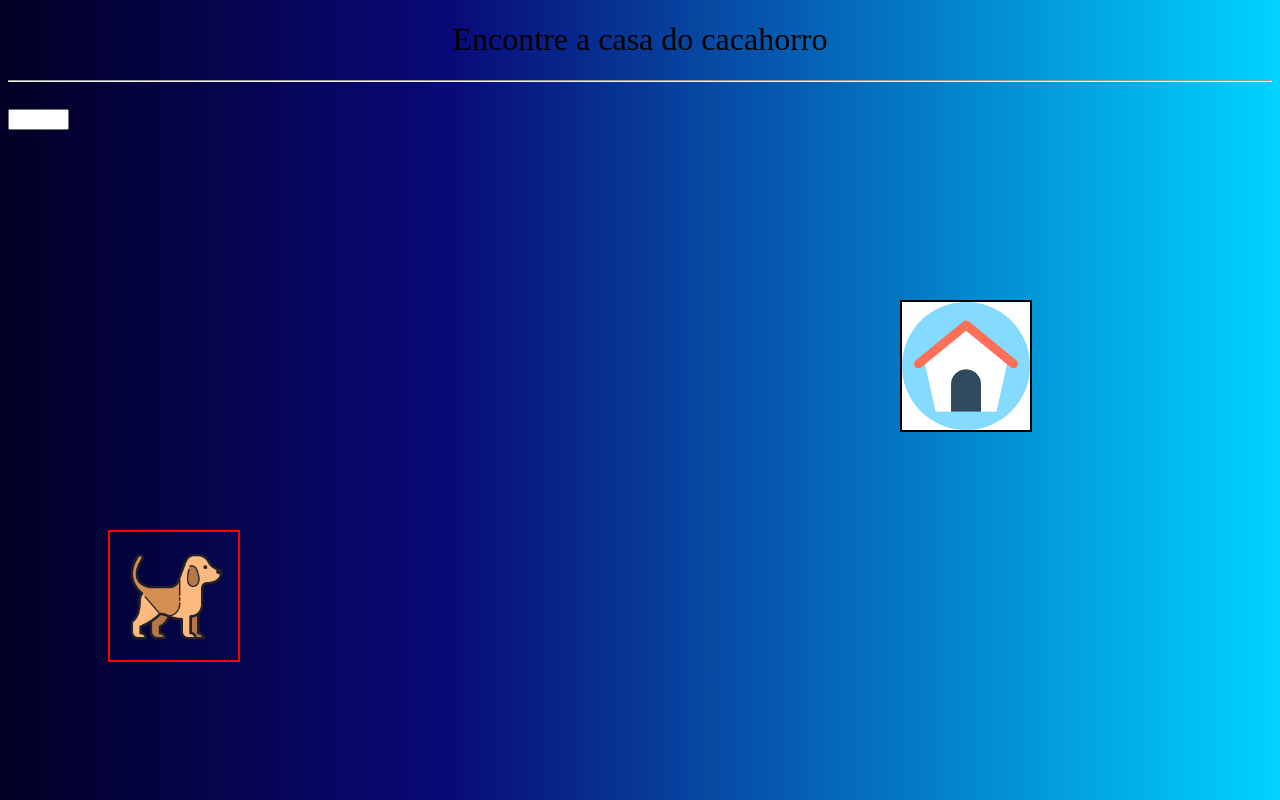
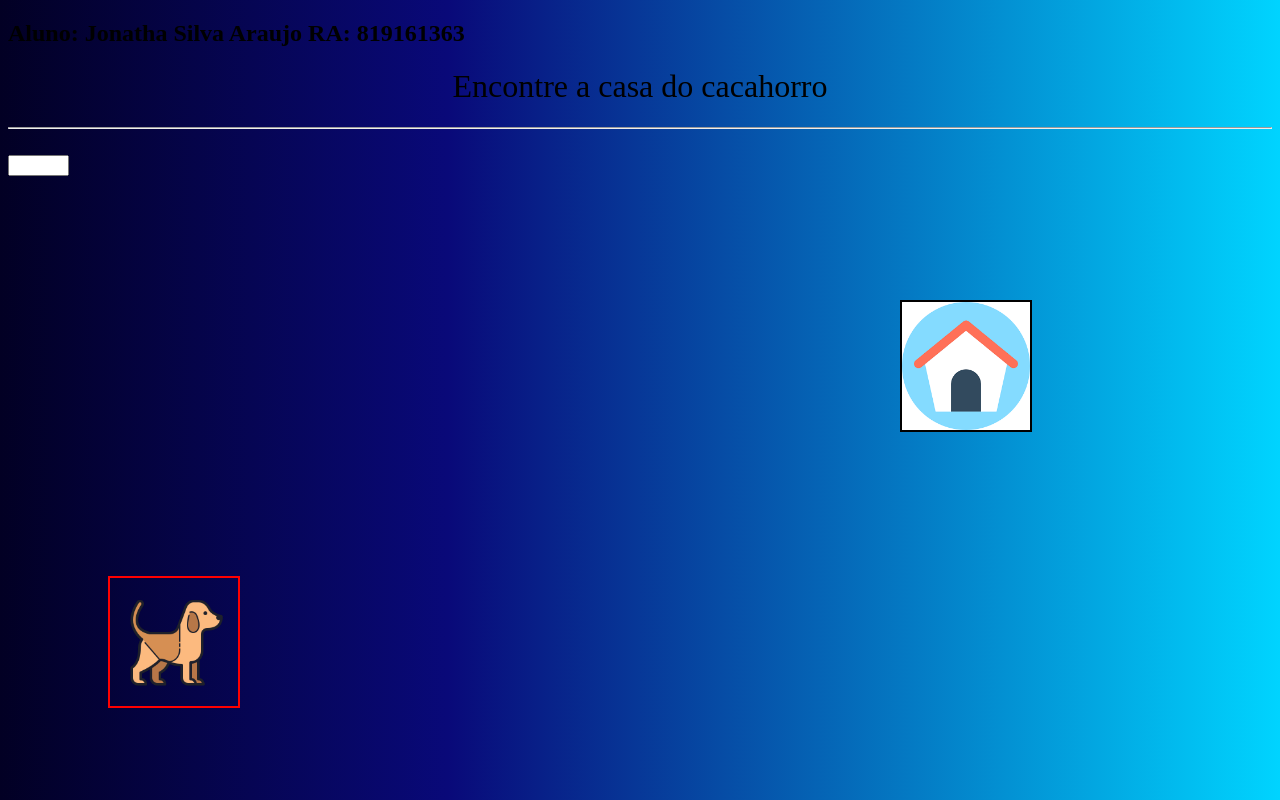
Before and after one commit to DjowNathan/USJT-exercicios, a plain HTML site: page index.html in a window 1280 px wide. Drawn offline with nearby package versions, Linux system fonts and the light colour scheme.

Commit message:
identificação do aluno

```diff
--- a/index.html
+++ b/index.html
@@ -1,7 +1,8 @@
 <!DOCTYPE html>
 <html>
 <head>
-	<title>Cachorro</title>
+    <title>Cachorro</title>
+    <h2>Aluno: Jonatha Silva Araujo RA: 819161363</h2>
 	<link rel="stylesheet" type="text/css" href="css/estilo.css">
 </head>
 <body>
```
